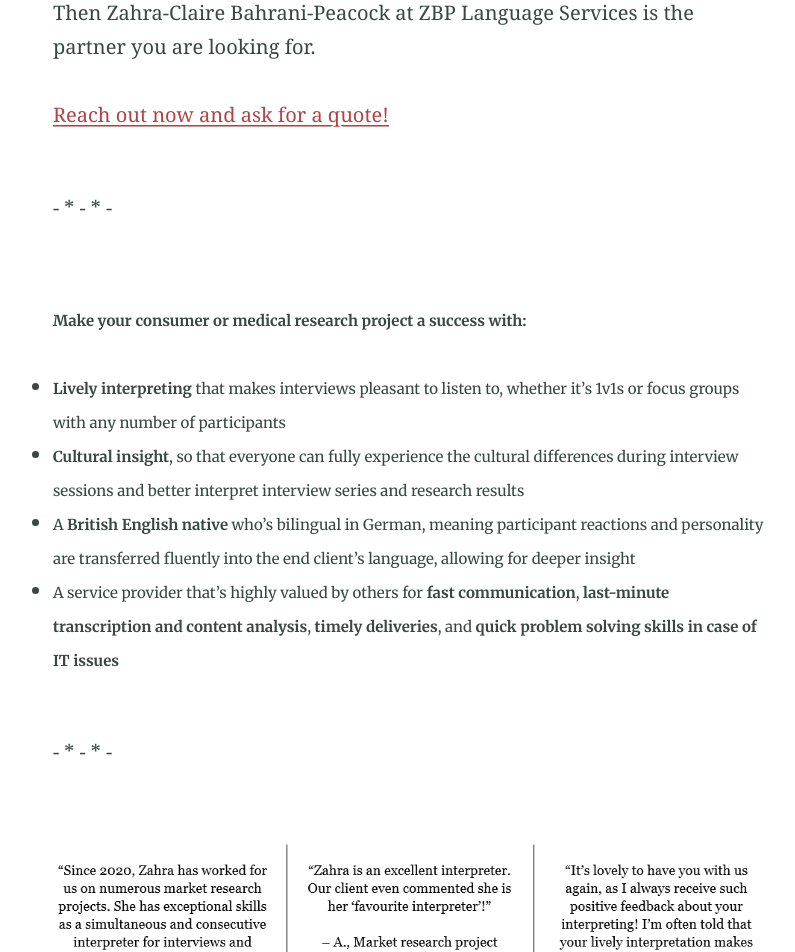
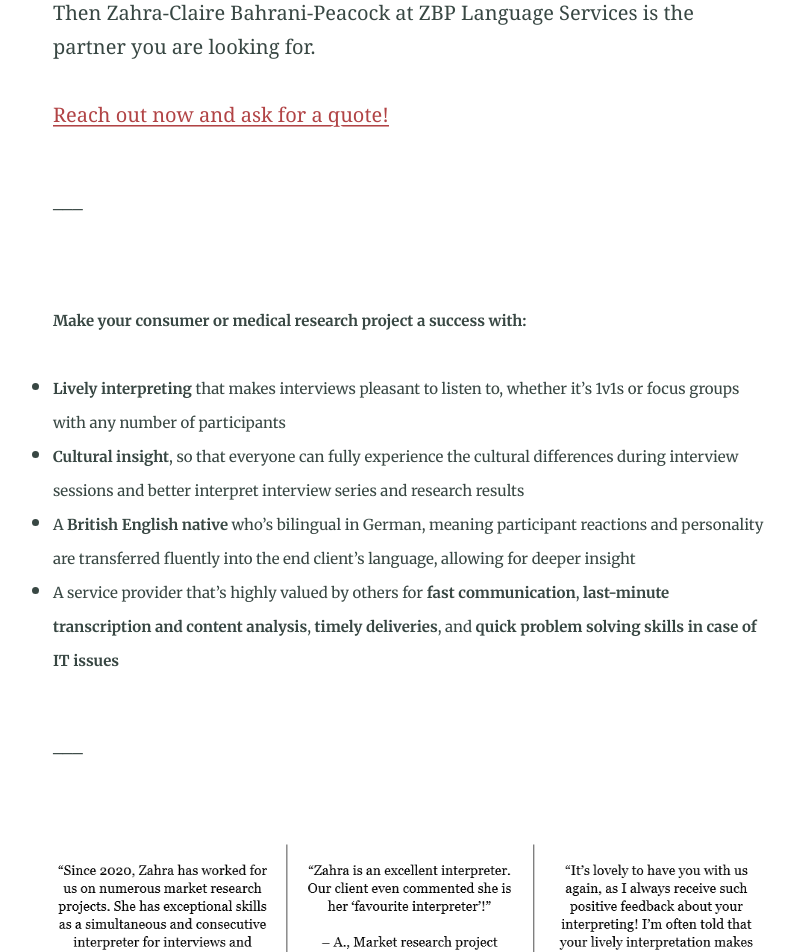
Before and after one commit to Website-2/zbp-language-services.github.io, a Jekyll site: the page built from index.md, in a window 1280 px wide. Shown: the part 821-1773 px from the top of the page, without its empty margins (230-1025 px from the left). Built offline with Jekyll 4.4.1, drawn with Linux system fonts in a browser that asks for light colours.

Commit message:
Text update

```diff
--- a/index.md
+++ b/index.md
@@ -12,7 +12,7 @@
 Are you looking for accurate and easy-to-listen-to interpreting or fast transcription to bring German projects to life for English-speaking overservers and analysis?<br><br>
 Then Zahra-Claire Bahrani-Peacock at ZBP Language Services is the partner you are looking for.<br><br>
 [Reach out now and ask for a quote!](/contact/ "Reach out now and ask for a quote!")<br><br>
-<div class="center">- * - * -</div>
+<div class="center">–––</div>
 <br>
 
 <small>**Make your consumer or medical research project a success with:**
@@ -20,7 +20,7 @@
 * <small>**Cultural insight**, so that everyone can fully experience the cultural differences during interview sessions and better interpret interview series and research results
 * <small>A **British English native** who's bilingual in German, meaning participant reactions and personality are transferred fluently into the end client's language, allowing for deeper insight
 * <small>A service provider that's highly valued by others for **fast communication**, **last-minute transcription and content analysis**, **timely deliveries**, and **quick problem solving skills in case of IT issues**<br><br>
-<centre>- * - * -</centre>
+<centre>–––</centre>
 <br>
 
 {% include figure.html image="/assets/Testimonials.png" position="center" %}<br>
```
